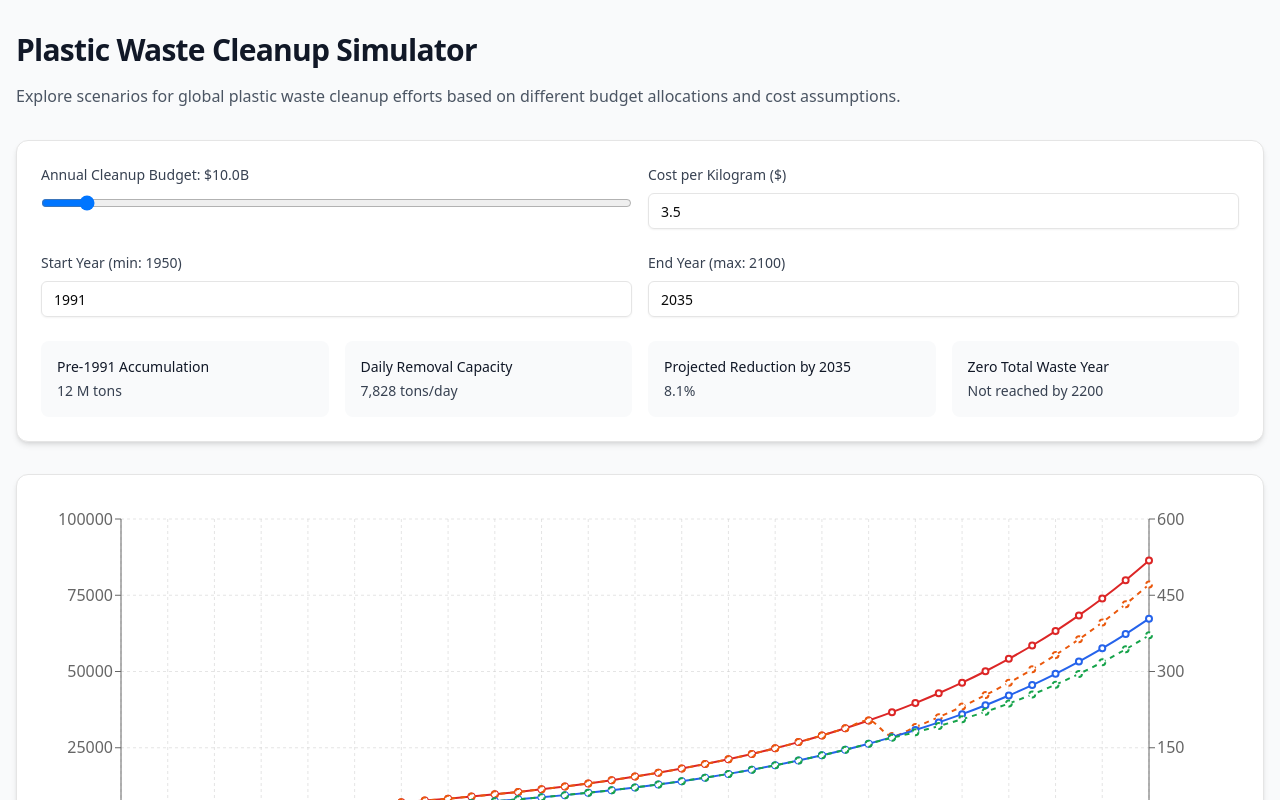
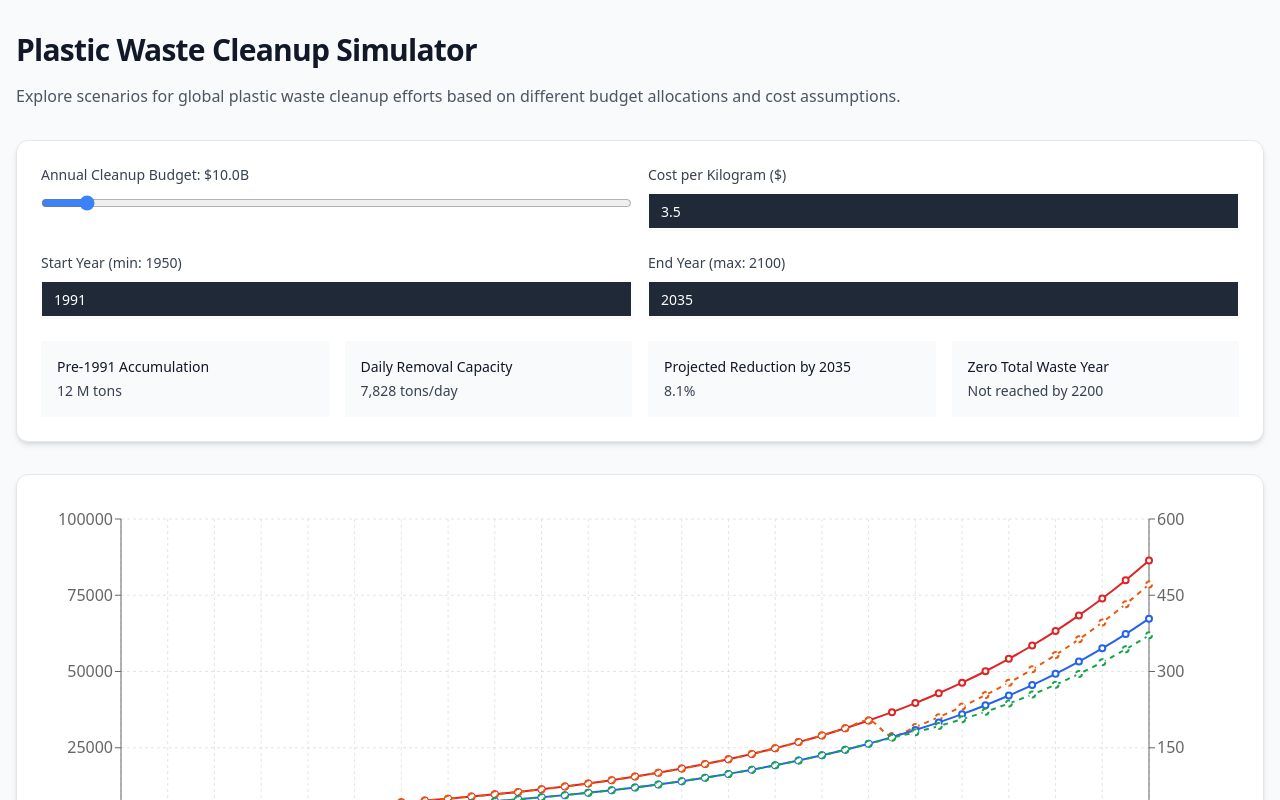
Before and after one commit to subashc2023/ocean-cleanup-simulator, a Next.js app: page / in a window 1280 px wide. Shown: the top 800 px of the page. Built offline with nearby package versions, Linux system fonts and the light colour scheme.

Commit message:
Made nightmode default
removed toggle and provider

```diff
--- a/src/app/globals.css
+++ b/src/app/globals.css
@@ -1,66 +1,18 @@
 @tailwind base;
 @tailwind components;
 @tailwind utilities;
-@layer base {
-  :root {
-    --background: 0 0% 100%;
-    --foreground: 0 0% 3.9%;
-    --card: 0 0% 100%;
-    --card-foreground: 0 0% 3.9%;
-    --popover: 0 0% 100%;
-    --popover-foreground: 0 0% 3.9%;
-    --primary: 0 0% 9%;
-    --primary-foreground: 0 0% 98%;
-    --secondary: 0 0% 96.1%;
-    --secondary-foreground: 0 0% 9%;
-    --muted: 0 0% 96.1%;
-    --muted-foreground: 0 0% 45.1%;
-    --accent: 0 0% 96.1%;
-    --accent-foreground: 0 0% 9%;
-    --destructive: 0 84.2% 60.2%;
-    --destructive-foreground: 0 0% 98%;
-    --border: 0 0% 89.8%;
-    --input: 0 0% 89.8%;
-    --ring: 0 0% 3.9%;
-    --chart-1: 12 76% 61%;
-    --chart-2: 173 58% 39%;
-    --chart-3: 197 37% 24%;
-    --chart-4: 43 74% 66%;
-    --chart-5: 27 87% 67%;
-    --radius: 0.5rem
-  }
-  .dark {
-    --background: 0 0% 3.9%;
-    --foreground: 0 0% 98%;
-    --card: 0 0% 3.9%;
-    --card-foreground: 0 0% 98%;
-    --popover: 0 0% 3.9%;
-    --popover-foreground: 0 0% 98%;
-    --primary: 0 0% 98%;
-    --primary-foreground: 0 0% 9%;
-    --secondary: 0 0% 14.9%;
-    --secondary-foreground: 0 0% 98%;
-    --muted: 0 0% 14.9%;
-    --muted-foreground: 0 0% 63.9%;
-    --accent: 0 0% 14.9%;
-    --accent-foreground: 0 0% 98%;
-    --destructive: 0 62.8% 30.6%;
-    --destructive-foreground: 0 0% 98%;
-    --border: 0 0% 14.9%;
-    --input: 0 0% 14.9%;
-    --ring: 0 0% 83.1%;
-    --chart-1: 220 70% 50%;
-    --chart-2: 160 60% 45%;
-    --chart-3: 30 80% 55%;
-    --chart-4: 280 65% 60%;
-    --chart-5: 340 75% 55%
-  }
+
+body {
+  background-color: rgb(17, 24, 39);
+  color: white;
 }
-@layer base {
-  * {
-    @apply border-border;
-  }
-  body {
-    @apply bg-background text-foreground;
-  }
+
+input[type="number"],
+input[type="text"] {
+  background-color: rgb(31, 41, 55) !important;
+  color: white !important;
 }
+
+input[type="range"] {
+  accent-color: rgb(59, 130, 246);
+}
--- a/src/app/layout.tsx
+++ b/src/app/layout.tsx
@@ -3,11 +3,16 @@ import './globals.css';
 export default function RootLayout({
   children,
 }: {
-  children: React.ReactNode
+  children: React.ReactNode;
 }) {
   return (
     <html lang="en">
-      <body>{children}</body>
+      <head>
+        <title>Ocean Cleanup Simulator</title>
+      </head>
+      <body className="min-h-screen bg-gray-900">
+        {children}
+      </body>
     </html>
-  )
+  );
 }
```
Also changed, not shown: 2 other files (tests, documents, lock files or other folders).
